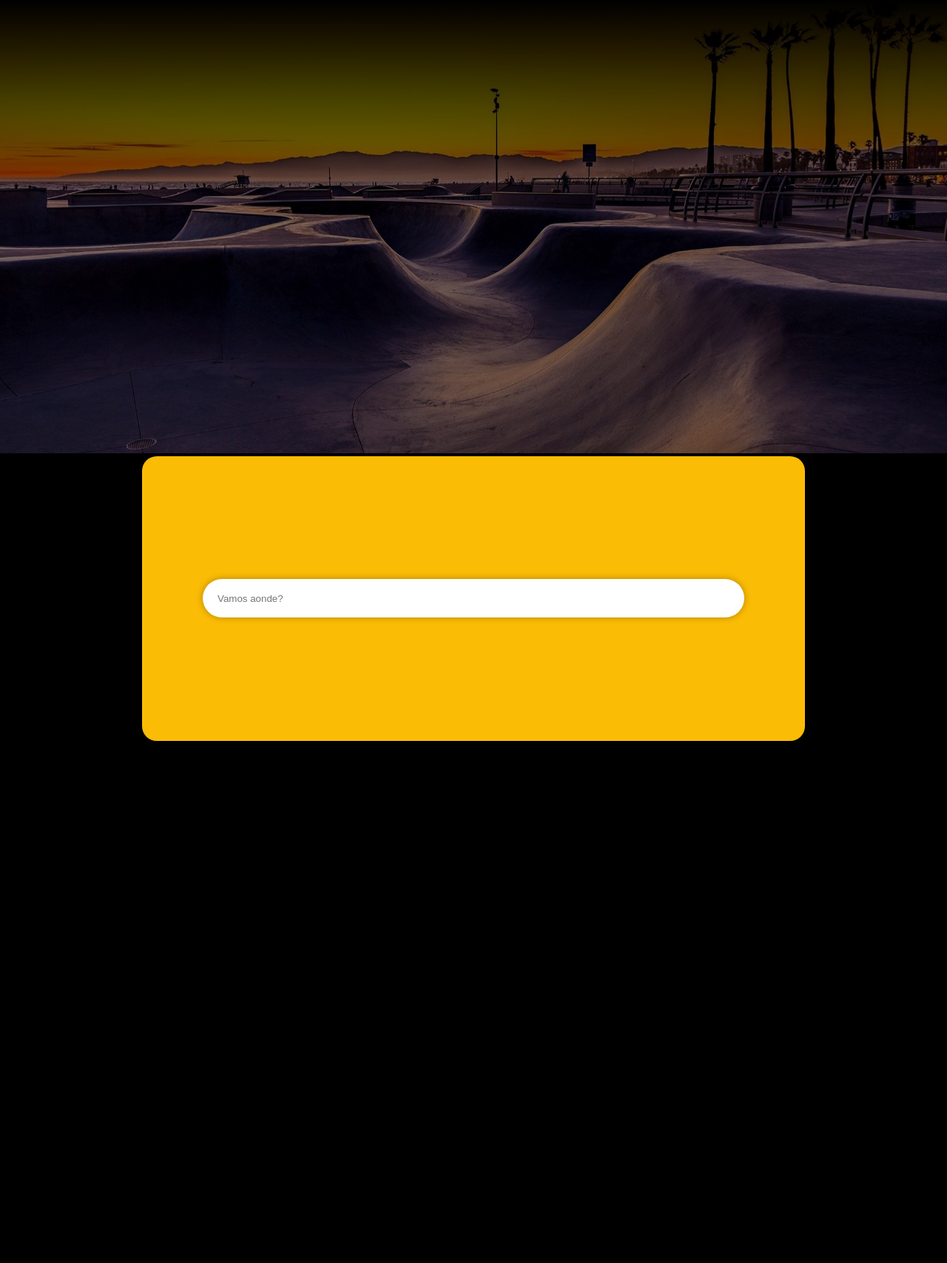
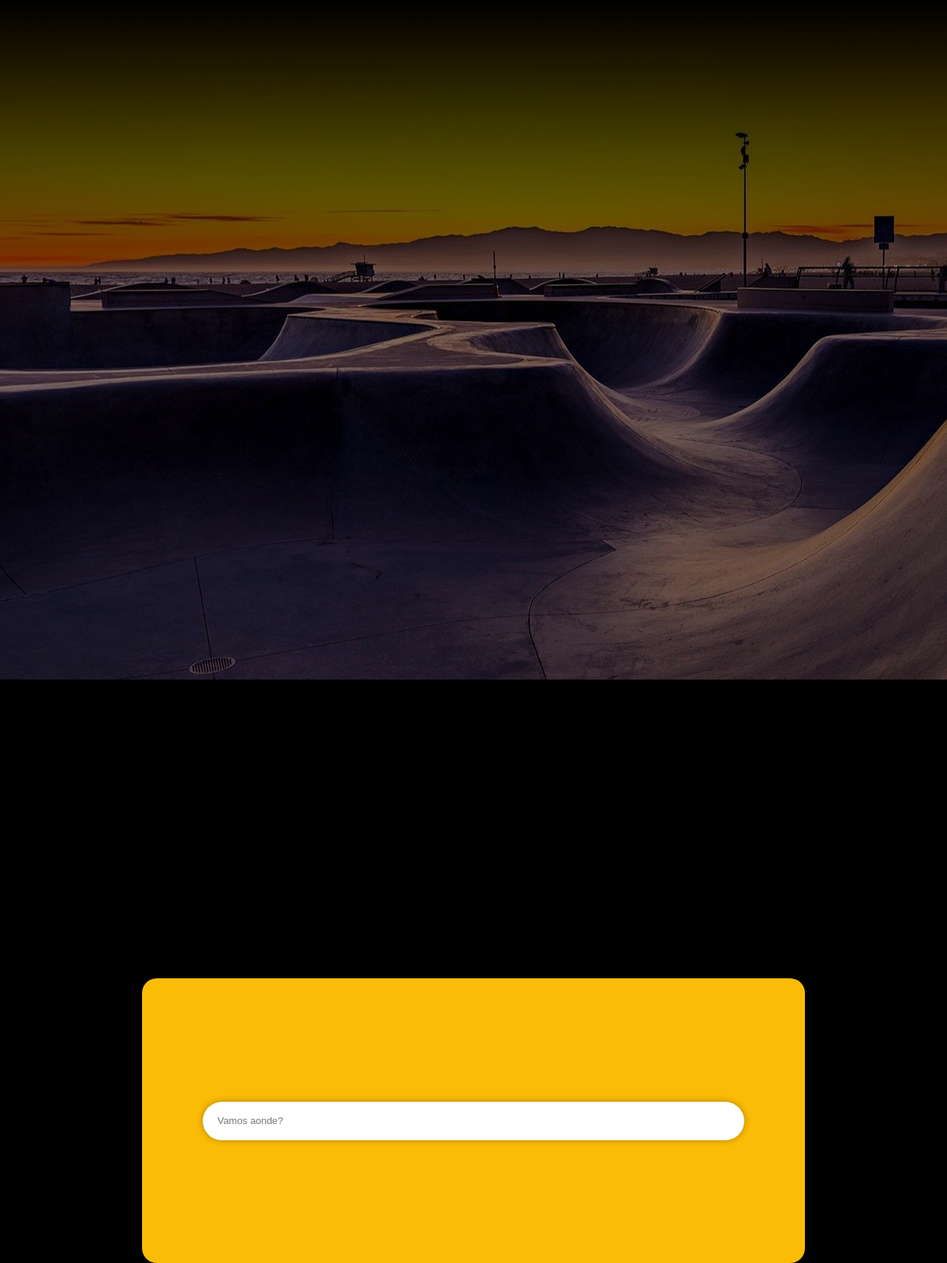
Before and after one commit to MiguelHort/Crowd, a PHP site: page / in a window 1280 px wide; the page is wider, and only the part inside the window is pictured. Shown: the part 83-1791 px from the top of that part at 74% size. Before the commit the page ends 1085 px from the top of that part, so only its background shows below. Run offline with PHP 8.4, Linux system fonts and the light colour scheme.

Commit message:
Update index.css

```diff
--- a/statics/index.css
+++ b/statics/index.css
@@ -79,13 +79,24 @@
     background-color: #FBBC05;
 }
 
-#imagem-principal {}
+#imagem-principal {
+    background-image: url(imagem-principal.png);
+    width: 100%;
+    height: 670px;
+}
 
-#imagem-principal img {
-    width: 100%;
+#imagem-principal h1 {
+    color: white;
+    display: flex;
+    justify-content: center;
+    position: relative;
+    top: 200px;
+    font-family: 'Roboto', sans-serif;
 }
 
 #pesquisa {
+    position: relative;
+    top: 400px;
     display: flex;
     justify-content: center;
     align-items: center;
```
